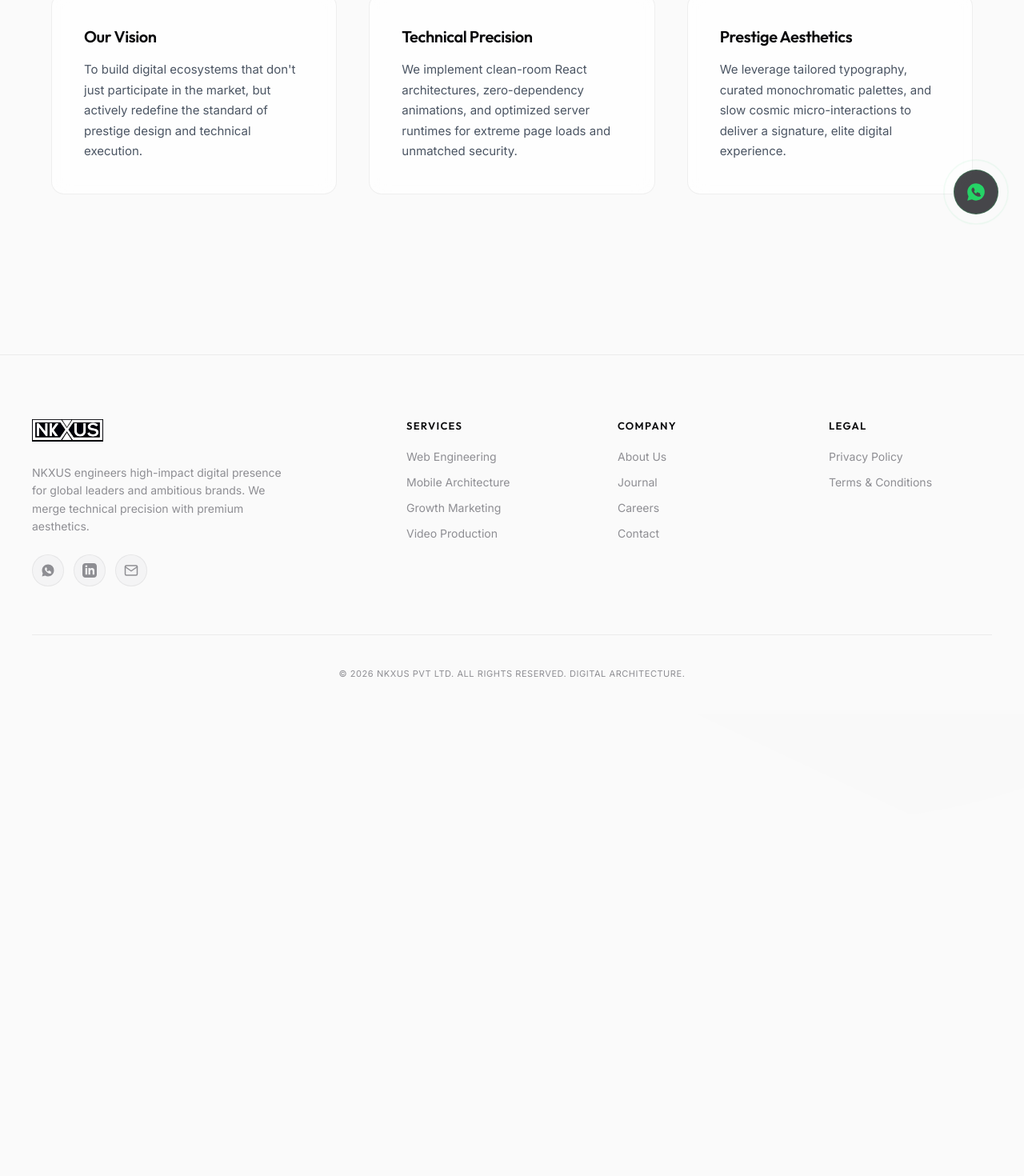
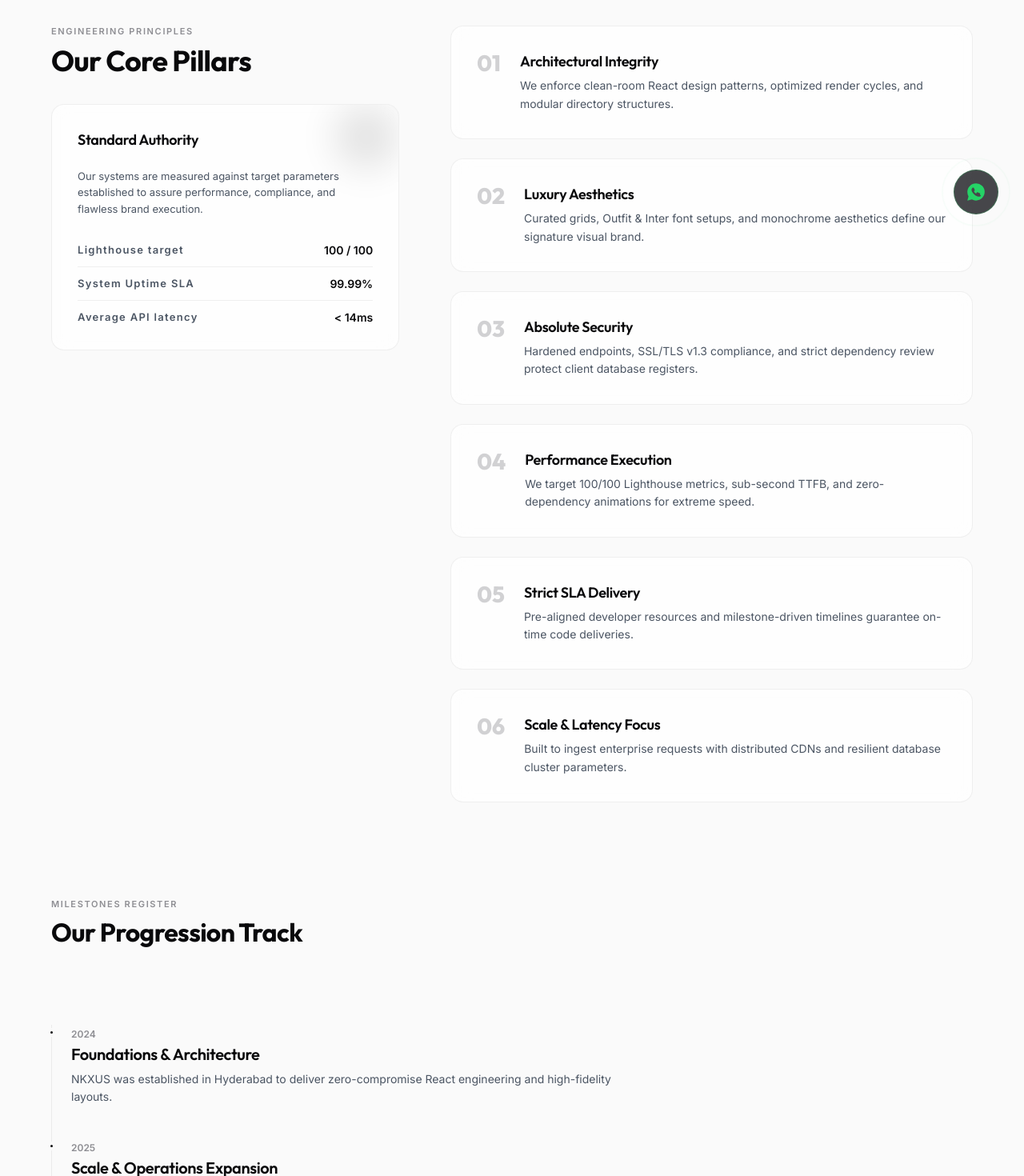
Before and after one commit to mohanracharla46/NKXUSWEB, a React (Vite) app: page /about in a window 1280 px wide. Shown: the part 500-1970 px from the top of the page at 80% size. Before the commit the page ends 1392 px from the top, so only its background shows below. Built offline with nearby package versions, Linux system fonts and the light colour scheme.

Commit message:
feat(about): redesign about page pillars section using premium numeric layout

```diff
--- /dev/null
+++ b/src/pages/AboutPage.css
@@ -0,0 +1,261 @@
+.about-page-container {
+  padding: 160px 24px 100px 24px;
+  max-width: 1200px;
+  margin: 0 auto;
+  font-family: var(--font-body);
+  color: var(--text-primary);
+  background: var(--bg-primary);
+  min-height: 100vh;
+  display: flex;
+  flex-direction: column;
+  gap: 120px;
+}
+
+/* Hero section */
+.about-hero {
+  text-align: center;
+}
+
+.about-badge {
+  font-family: var(--font-heading);
+  font-size: 11px;
+  font-weight: 600;
+  letter-spacing: 0.2em;
+  color: var(--text-muted);
+  display: block;
+  margin-bottom: 16px;
+}
+
+.about-title {
+  font-family: var(--font-heading);
+  font-size: clamp(36px, 6vw, 64px);
+  font-weight: 700;
+  line-height: 1.1;
+  letter-spacing: -0.02em;
+  margin-bottom: 24px;
+}
+
+.about-subtitle {
+  font-size: 18px;
+  line-height: 1.6;
+  color: var(--text-secondary);
+  max-width: 740px;
+  margin: 0 auto;
+}
+
+/* Split Pillars Layout */
+.pillars-split-layout {
+  display: grid;
+  grid-template-columns: 1fr 1.5fr;
+  gap: 64px;
+  align-items: start;
+}
+
+.pillars-sticky-left {
+  position: sticky;
+  top: 120px;
+  display: flex;
+  flex-direction: column;
+  gap: 32px;
+}
+
+.pillars-left-heading span {
+  font-size: 11px;
+  font-weight: 600;
+  color: var(--text-muted);
+  letter-spacing: 0.15em;
+  display: block;
+  margin-bottom: 8px;
+}
+
+.pillars-left-heading h2 {
+  font-family: var(--font-heading);
+  font-size: 36px;
+  font-weight: 700;
+  line-height: 1.2;
+}
+
+.pillars-summary-card {
+  padding: 32px;
+  border-radius: 16px;
+  display: flex;
+  flex-direction: column;
+  gap: 24px;
+  position: relative;
+  overflow: hidden;
+}
+
+.pillars-summary-glow {
+  position: absolute;
+  top: -20px;
+  right: -20px;
+  width: 120px;
+  height: 120px;
+  background: radial-gradient(circle, var(--glow-1-solid) 0%, transparent 70%);
+  opacity: 0.15;
+  filter: blur(20px);
+}
+
+.summary-stat-row {
+  display: flex;
+  justify-content: space-between;
+  border-bottom: 1px solid var(--border-color);
+  padding-bottom: 12px;
+}
+
+.summary-stat-row:last-child {
+  border-bottom: none;
+  padding-bottom: 0;
+}
+
+.stat-label {
+  font-size: 13px;
+  color: var(--text-secondary);
+}
+
+.stat-val {
+  font-family: var(--font-mono);
+  font-size: 14px;
+  font-weight: 600;
+  color: var(--text-primary);
+}
+
+/* Pillars Staggered Grid */
+.pillars-stack {
+  display: flex;
+  flex-direction: column;
+  gap: 24px;
+}
+
+.pillar-premium-card {
+  display: flex;
+  gap: 24px;
+  padding: 32px;
+  border-radius: 16px;
+  position: relative;
+  overflow: hidden;
+  transition: transform 0.4s cubic-bezier(0.16, 1, 0.3, 1),
+              border-color 0.4s ease,
+              box-shadow 0.4s ease;
+}
+
+.pillar-number {
+  font-family: var(--font-heading);
+  font-size: 28px;
+  font-weight: 800;
+  color: var(--text-muted);
+  opacity: 0.4;
+  transition: var(--transition-smooth);
+  flex-shrink: 0;
+  line-height: 1;
+}
+
+.pillar-premium-card:hover .pillar-number {
+  color: var(--text-primary);
+  opacity: 1;
+}
+
+.pillar-info {
+  display: flex;
+  flex-direction: column;
+  gap: 8px;
+  text-align: left;
+}
+
+.pillar-info h3 {
+  font-family: var(--font-heading);
+  font-size: 18px;
+  font-weight: 600;
+}
+
+.pillar-info p {
+  font-size: 14px;
+  line-height: 1.6;
+  color: var(--text-secondary);
+}
+
+.pillar-premium-card:hover {
+  transform: translateY(-4px);
+  border-color: var(--border-hover);
+  box-shadow: 0 12px 30px var(--accent-glow);
+}
+
+/* Timeline section */
+.timeline-section-header {
+  text-align: left;
+  margin-bottom: 48px;
+}
+
+.timeline-section-header span {
+  font-size: 11px;
+  font-weight: 600;
+  color: var(--text-muted);
+  letter-spacing: 0.15em;
+  display: block;
+  margin-bottom: 8px;
+}
+
+.timeline-section-header h2 {
+  font-family: var(--font-heading);
+  font-size: 32px;
+  font-weight: 700;
+}
+
+.timeline-track-wrapper {
+  display: flex;
+  flex-direction: column;
+  gap: 40px;
+  position: relative;
+  padding-left: 24px;
+  border-left: 1px solid var(--border-color);
+}
+
+.timeline-node {
+  position: relative;
+  text-align: left;
+}
+
+.timeline-dot {
+  position: absolute;
+  left: -30px;
+  top: 4px;
+  width: 11px;
+  height: 11px;
+  border-radius: 50%;
+  background: var(--text-primary);
+  border: 4px solid var(--bg-primary);
+}
+
+.timeline-year {
+  font-family: var(--font-mono);
+  font-size: 12px;
+  font-weight: 600;
+  color: var(--text-muted);
+}
+
+.timeline-node-title {
+  font-family: var(--font-heading);
+  font-size: 20px;
+  font-weight: 600;
+  margin-top: 4px;
+  margin-bottom: 8px;
+}
+
+.timeline-node-desc {
+  font-size: 14px;
+  line-height: 1.6;
+  color: var(--text-secondary);
+  max-width: 680px;
+}
+
+/* Responsive Stacking */
+@media (max-width: 992px) {
+  .pillars-split-layout {
+    grid-template-columns: 1fr;
+    gap: 48px;
+  }
+
+  .pillars-sticky-left {
+    position: static;
+  }
+}
--- a/src/pages/AboutPage.jsx
+++ b/src/pages/AboutPage.jsx
@@ -1,4 +1,56 @@
 import React, { useEffect } from 'react';
+import './AboutPage.css';
+
+const VALUES = [
+  {
+    num: '01',
+    title: 'Architectural Integrity',
+    desc: 'We enforce clean-room React design patterns, optimized render cycles, and modular directory structures.'
+  },
+  {
+    num: '02',
+    title: 'Luxury Aesthetics',
+    desc: 'Curated grids, Outfit & Inter font setups, and monochrome aesthetics define our signature visual brand.'
+  },
+  {
+    num: '03',
+    title: 'Absolute Security',
+    desc: 'Hardened endpoints, SSL/TLS v1.3 compliance, and strict dependency review protect client database registers.'
+  },
+  {
+    num: '04',
+    title: 'Performance Execution',
+    desc: 'We target 100/100 Lighthouse metrics, sub-second TTFB, and zero-dependency animations for extreme speed.'
+  },
+  {
+    num: '05',
+    title: 'Strict SLA Delivery',
+    desc: 'Pre-aligned developer resources and milestone-driven timelines guarantee on-time code deliveries.'
+  },
+  {
+    num: '06',
+    title: 'Scale & Latency Focus',
+    desc: 'Built to ingest enterprise requests with distributed CDNs and resilient database cluster parameters.'
+  }
+];
+
+const TIMELINE = [
+  {
+    year: '2024',
+    title: 'Foundations & Architecture',
+    desc: 'NKXUS was established in Hyderabad to deliver zero-compromise React engineering and high-fidelity layouts.'
+  },
+  {
+    year: '2025',
+    title: 'Scale & Operations Expansion',
+    desc: 'Opened our Bangalore operations center, secured ISO 27001 parameters, and expanded into fintech grids.'
+  },
+  {
+    year: '2026',
+    title: 'Prestige Sovereign Networks',
+    desc: 'Pioneered custom glassmorphism design systems and micro-telemetry scanners for global leaders.'
+  }
+];
 
 export default function AboutPage() {
   useEffect(() => {
@@ -6,92 +58,83 @@ export default function AboutPage() {
   }, []);
 
   return (
-    <div style={{
-      padding: '160px 24px 100px 24px',
-      maxWidth: '1200px',
-      margin: '0 auto',
-      fontFamily: 'var(--font-body)',
-      color: 'var(--text-primary)',
-      background: 'var(--bg-primary)',
-      minHeight: '80vh'
-    }}>
+    <div className="about-page-container">
       {/* Header Section */}
-      <header style={{ marginBottom: '80px', textAlign: 'center' }}>
-        <span style={{
-          fontSize: '11px',
-          fontWeight: '600',
-          letterSpacing: '0.2em',
-          color: 'var(--text-muted)',
-          display: 'block',
-          marginBottom: '16px',
-          fontFamily: 'var(--font-heading)'
-        }}>WHO WE ARE</span>
-        <h1 style={{
-          fontFamily: 'var(--font-heading)',
-          fontSize: 'clamp(36px, 6vw, 64px)',
-          fontWeight: '700',
-          lineHeight: '1.1',
-          letterSpacing: '-0.02em',
-          marginBottom: '24px'
-        }}>
+      <header className="about-hero">
+        <span className="about-badge">WHO WE ARE</span>
+        <h1 className="about-title">
           Architecting Elite <br />
           <span className="text-gradient">Digital Legacies.</span>
         </h1>
-        <p style={{
-          fontSize: '18px',
-          lineHeight: '1.6',
-          color: 'var(--text-secondary)',
-          maxWidth: '700px',
-          margin: '0 auto'
-        }}>
-          NKXUS is a premium digital engineering studio. We unify luxury UX/UI design with high-performance software systems to establish absolute market authority.
+        <p className="about-subtitle">
+          NKXUS is a luxury digital engineering and aesthetic studio. We merge technical precision with elite designs to establish absolute market authority.
         </p>
       </header>
 
-      {/* Grid Content */}
-      <section style={{
-        display: 'grid',
-        gridTemplateColumns: 'repeat(auto-fit, minmax(300px, 1fr))',
-        gap: '40px',
-        marginBottom: '100px'
-      }}>
-        <div style={{
-          padding: '40px',
-          borderRadius: '16px',
-          background: 'var(--glass-bg)',
-          border: '1px solid var(--border-color)',
-          backdropFilter: 'blur(12px)'
-        }}>
-          <h3 style={{ fontFamily: 'var(--font-heading)', fontSize: '20px', marginBottom: '16px', fontWeight: '600' }}>Our Vision</h3>
-          <p style={{ color: 'var(--text-secondary)', lineHeight: '1.7', fontSize: '15px' }}>
-            To build digital ecosystems that don't just participate in the market, but actively redefine the standard of prestige design and technical execution.
-          </p>
+      {/* Our Values Section - Split Bento Layout */}
+      <section className="pillars-split-layout">
+
+        {/* Left Column: Sticky Summary & Telemetry */}
+        <div className="pillars-sticky-left">
+          <div className="pillars-left-heading">
+            <span>ENGINEERING PRINCIPLES</span>
+            <h2>Our Core Pillars</h2>
+          </div>
+
+          <div className="pillars-summary-card glass-panel">
+            <div className="pillars-summary-glow"></div>
+            <h3 style={{ fontFamily: 'var(--font-heading)', fontSize: '18px', fontWeight: '600' }}>Standard Authority</h3>
+            <p style={{ fontSize: '13px', lineHeight: '1.6', color: 'var(--text-secondary)' }}>
+              Our systems are measured against target parameters established to assure performance, compliance, and flawless brand execution.
+            </p>
+
+            <div style={{ display: 'flex', flexDirection: 'column', gap: '12px', marginTop: '8px' }}>
+              <div className="summary-stat-row">
+                <span className="stat-label">Lighthouse target</span>
+                <span className="stat-val">100 / 100</span>
+              </div>
+              <div className="summary-stat-row">
+                <span className="stat-label">System Uptime SLA</span>
+                <span className="stat-val">99.99%</span>
+              </div>
+              <div className="summary-stat-row">
+                <span className="stat-label">Average API latency</span>
+                <span className="stat-val">&lt; 14ms</span>
+              </div>
+            </div>
+          </div>
         </div>
 
-        <div style={{
-          padding: '40px',
-          borderRadius: '16px',
-          background: 'var(--glass-bg)',
-          border: '1px solid var(--border-color)',
-          backdropFilter: 'blur(12px)'
-        }}>
-          <h3 style={{ fontFamily: 'var(--font-heading)', fontSize: '20px', marginBottom: '16px', fontWeight: '600' }}>Technical Precision</h3>
-          <p style={{ color: 'var(--text-secondary)', lineHeight: '1.7', fontSize: '15px' }}>
-            We implement clean-room React architectures, zero-dependency animations, and optimized server runtimes for extreme page loads and unmatched security.
-          </p>
+        {/* Right Column: Staggered Cards */}
+        <div className="pillars-stack">
+          {VALUES.map((val, idx) => (
+            <div key={idx} className="pillar-premium-card glass-panel">
+              <span className="pillar-number">{val.num}</span>
+              <div className="pillar-info">
+                <h3>{val.title}</h3>
+                <p>{val.desc}</p>
+              </div>
+            </div>
+          ))}
+        </div>
+      </section>
+
+      {/* Timeline Section */}
+      <section style={{ display: 'flex', flexDirection: 'column', gap: '48px' }}>
+        <div className="timeline-section-header">
+          <span>MILESTONES REGISTER</span>
+          <h2>Our Progression Track</h2>
         </div>
 
-        <div style={{
-          padding: '40px',
-          borderRadius: '16px',
-          background: 'var(--glass-bg)',
-          border: '1px solid var(--border-color)',
-          backdropFilter: 'blur(12px)'
-        }}>
-          <h3 style={{ fontFamily: 'var(--font-heading)', fontSize: '20px', marginBottom: '16px', fontWeight: '600' }}>Prestige Aesthetics</h3>
-          <p style={{ color: 'var(--text-secondary)', lineHeight: '1.7', fontSize: '15px' }}>
-            We leverage tailored typography, curated monochromatic palettes, and slow cosmic micro-interactions to deliver a signature, elite digital experience.
-          </p>
+        <div className="timeline-track-wrapper">
+          {TIMELINE.map((time, idx) => (
+            <div key={idx} className="timeline-node">
+              <div className="timeline-dot"></div>
+              <span className="timeline-year">{time.year}</span>
+              <h3 className="timeline-node-title">{time.title}</h3>
+              <p className="timeline-node-desc">{time.desc}</p>
+            </div>
+          ))}
         </div>
       </section>
     </div>
```
